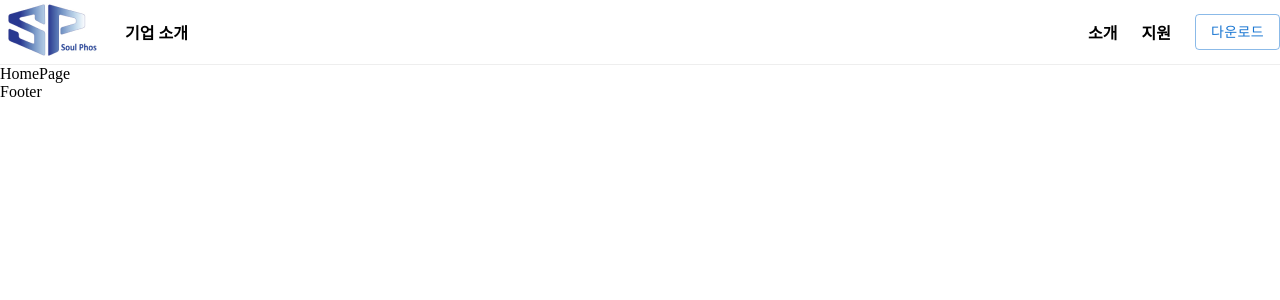
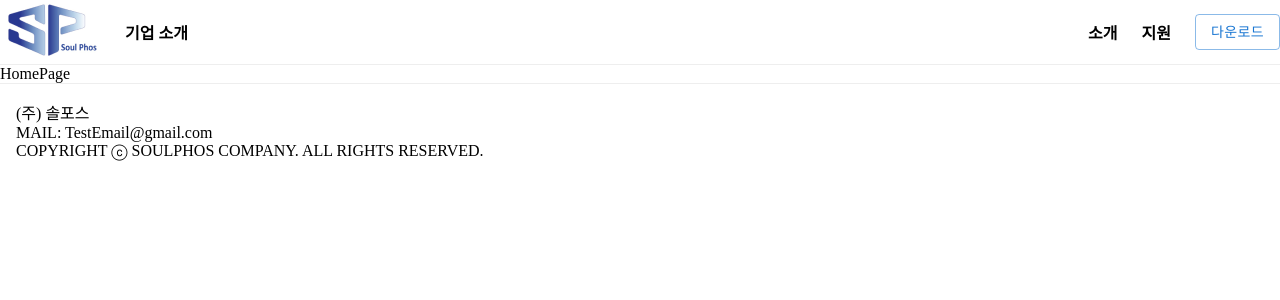
Before and after one commit to soulphos22/soulphos_Homepage, a React (Create React App) app: page / in a window 1280 px wide. Shown: the top 300 px of the page. Built offline with nearby package versions, Linux system fonts and the light colour scheme.

Commit message:
feat: Footer 기본 레이아웃 완성

```diff
--- a/src/components/Footer.jsx
+++ b/src/components/Footer.jsx
@@ -1,5 +1,20 @@
-import React from 'react';
+import { Box, Typography } from '@mui/material';
 
 export default function Footer() {
-  return <div>Footer</div>;
+  return (
+    <Box
+      sx={{
+        display: 'flex',
+        flexDirection: 'column',
+        borderTop: '1px solid #eee',
+        padding: '1rem',
+      }}
+    >
+      <Typography variant="p">(주) 솔포스</Typography>
+      <Typography variant="p">MAIL: TestEmail@gmail.com</Typography>
+      <Typography variant="p">
+        COPYRIGHT ⓒ SOULPHOS COMPANY. ALL RIGHTS RESERVED.
+      </Typography>
+    </Box>
+  );
 }
```
